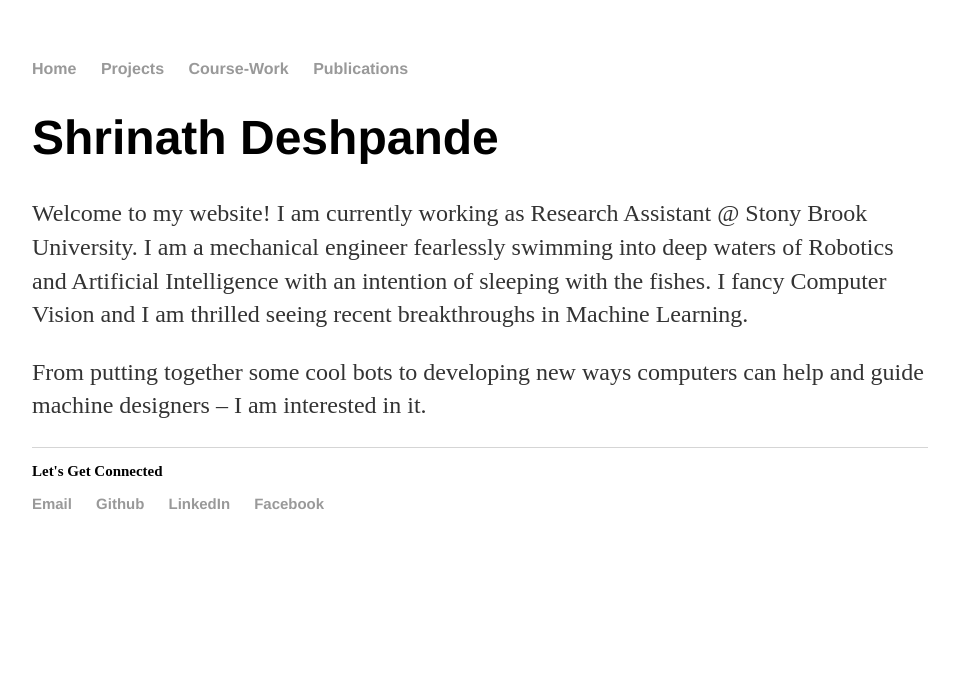
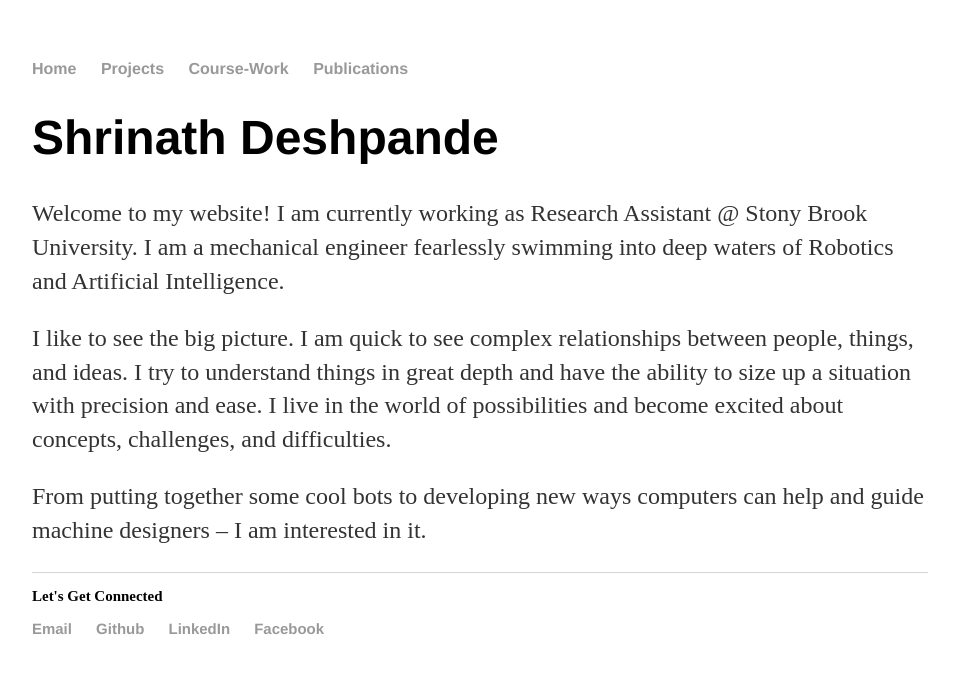
Before and after one commit to deshpandeshrinath/deshpandeshrinath.github.io, a Jekyll site: the page built from index.md, in a window 1280 px wide. Shown: the top 673 px of the page, without its empty margins (160-1119 px from the left). Built offline with Jekyll 4.4.1, drawn with Linux system fonts in a browser that asks for light colours.

Commit message:
updated Home page

```diff
--- a/index.md
+++ b/index.md
@@ -6,7 +6,10 @@ title: Shrinath Deshpande
 # Shrinath Deshpande
 
 Welcome to my website! I am currently working as Research Assistant @ Stony Brook University.
-I am a mechanical engineer fearlessly swimming into deep waters of Robotics and Artificial Intelligence with an intention of sleeping with the fishes.
-I fancy Computer Vision and I am thrilled seeing recent breakthroughs in Machine Learning.
+I am a mechanical engineer fearlessly swimming into deep waters of Robotics and Artificial Intelligence.
+
+I like to see the big picture. I am quick to see complex relationships between people, things, and ideas.
+I try to understand things in great depth and have the ability to size up a situation with precision and ease.
+I live in the world of possibilities and become excited about concepts, challenges, and difficulties.
 
 From putting together some cool bots to developing new ways computers can help and guide machine designers -- I am interested in it.
```
